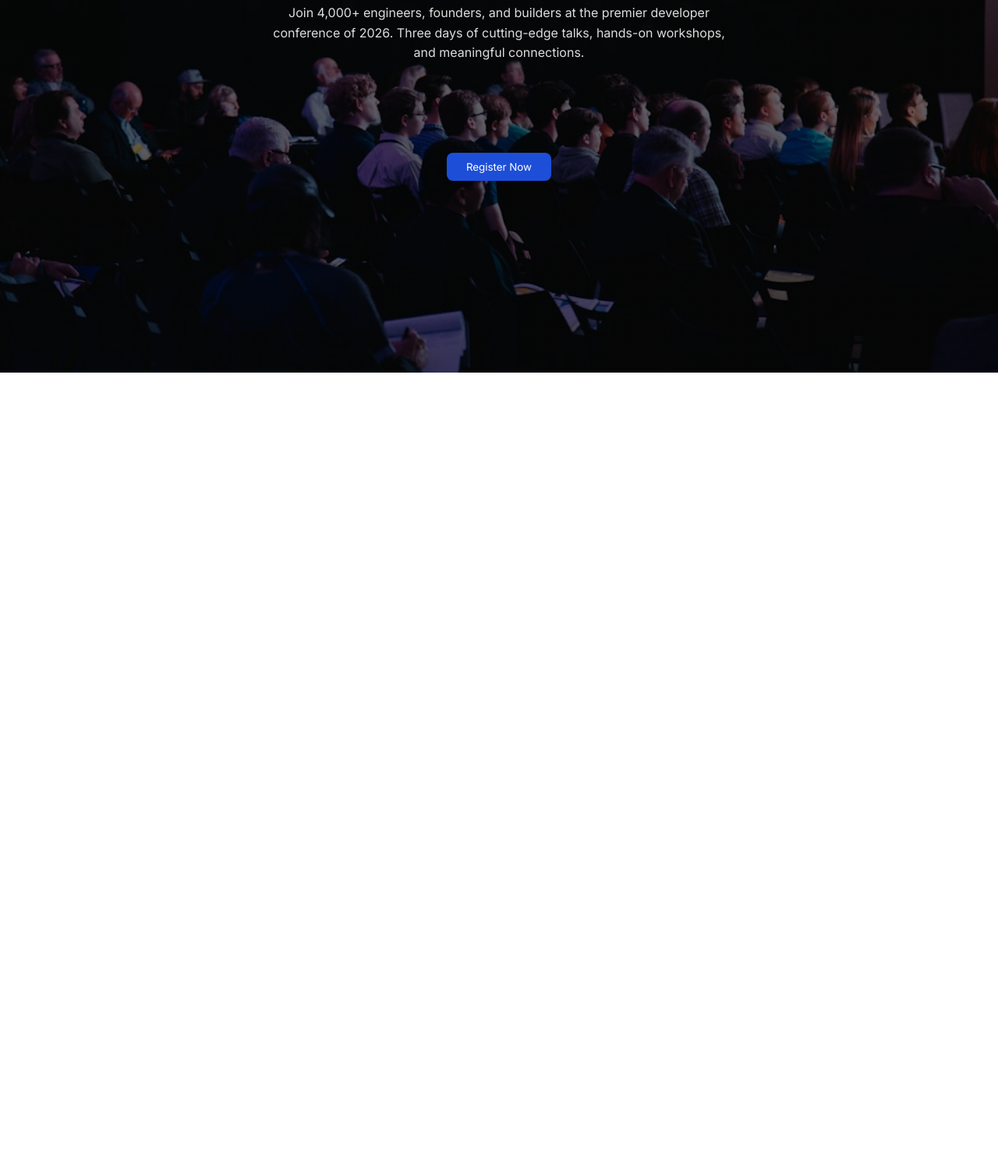
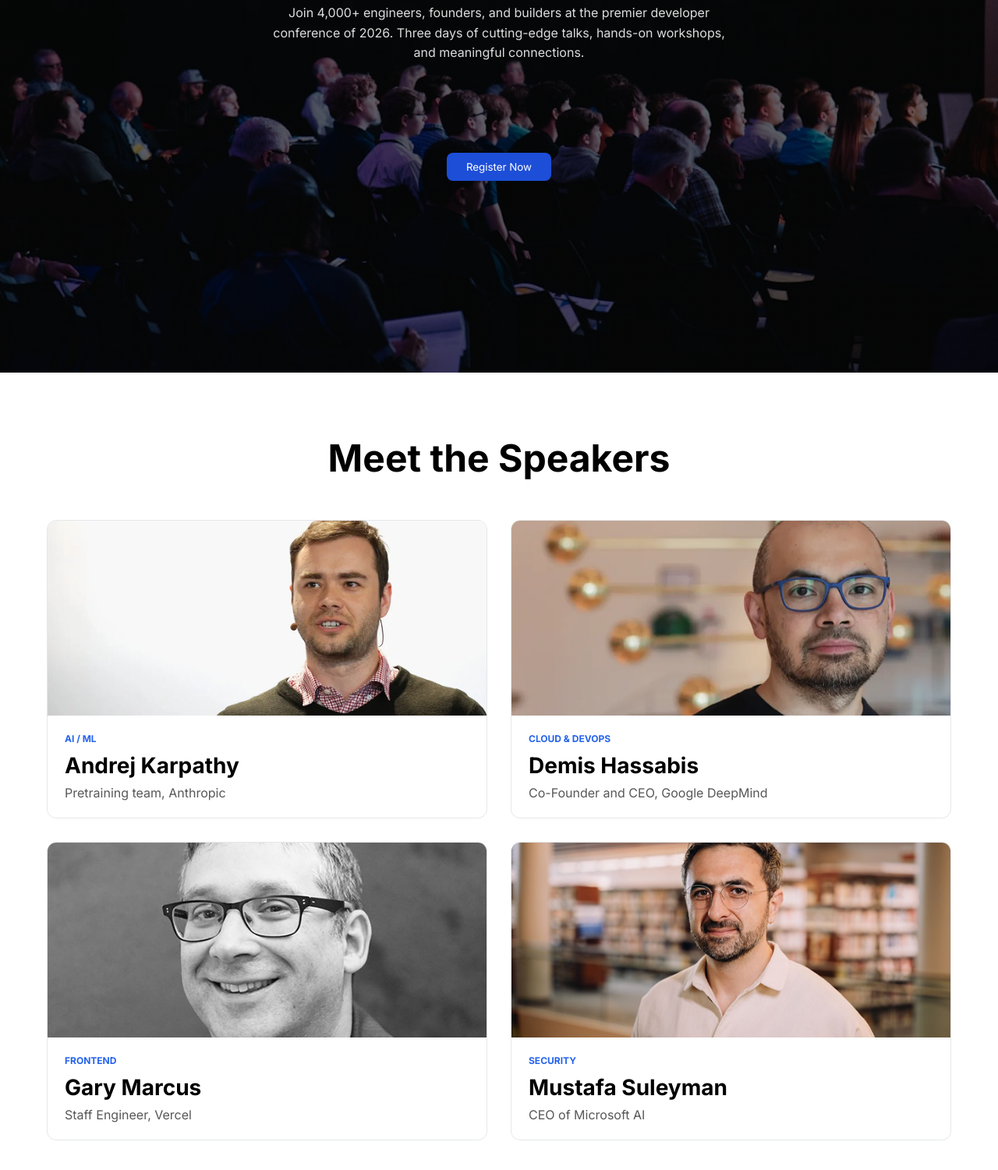
Before and after one commit to ireenhoqueph-cpu/b-14-assignment-01, a plain HTML site: page index.html in a window 1280 px wide. Shown: the part 315-1816 px from the top of the page at 78% size. Before the commit the page ends 800 px from the top, so only its background shows below. Drawn offline with Linux system fonts and the light colour scheme.

Commit message:
speakers section completed

```diff
--- a/index.html
+++ b/index.html
@@ -44,20 +44,75 @@
     <!-- Nav section ends -->
 
     <!-- Banner section start -->
-     <header>
+    <header>
         <div class="banner-content">
             <h1>
-            Code. <em>Connect.</em> Create
+                Code. <em>Connect.</em> Create
             </h1>
 
-            <p>Join 4,000+ engineers, founders, and builders at the premier developer <br> conference of 2026. Three days of cutting-edge talks, hands-on workshops, <br> and meaningful connections.</p>
+            <p>Join 4,000+ engineers, founders, and builders at the premier developer <br> conference of 2026. Three
+                days of cutting-edge talks, hands-on workshops, <br> and meaningful connections.</p>
 
             <button class="common-button">
                 Register Now
             </button>
         </div>
-     </header>
-     <!-- Banner section end -->
+    </header>
+    <!-- Banner section end -->
+
+
+    <!-- main section start -->
+    <main class="speakers">
+
+    <h1>Meet the Speakers</h1>
+
+    <div class="cards">
+
+        <div class="card">
+            <img src="./assets/andrej.png" alt="Andrej">
+
+            <div class="card-content">
+                <h6>AI / ML</h6>
+                <h4>Andrej Karpathy</h4>
+                <p>Pretraining team, Anthropic</p>
+            </div>
+        </div>
+
+        <div class="card">
+            <img src="./assets/demis.png" alt="Demis">
+
+            <div class="card-content">
+                <h6>CLOUD & DEVOPS</h6>
+                <h4>Demis Hassabis</h4>
+                <p>Co-Founder and CEO, Google DeepMind</p>
+            </div>
+        </div>
+
+        <div class="card">
+            <img src="./assets/gary.png" alt="Gary">
+
+            <div class="card-content">
+                <h6>FRONTEND</h6>
+                <h4>Gary Marcus</h4>
+                <p>Staff Engineer, Vercel</p>
+            </div>
+        </div>
+
+        <div class="card">
+            <img src="./assets/mustafa.png" alt="Mustafa">
+
+            <div class="card-content">
+                <h6>SECURITY</h6>
+                <h4>Mustafa Suleyman</h4>
+                <p>CEO of Microsoft AI</p>
+            </div>
+        </div>
+
+    </div>
+
+</main>
+    <!-- main section end -->
+
 </body>
 
 </html>
--- a/style.css
+++ b/style.css
@@ -76,3 +76,76 @@ header{
     color: #ddd;
     margin-bottom: 100px;
 }
+
+
+
+/* Whole Section */
+
+.speakers{
+    max-width: 1200px;
+    margin: 80px auto;
+    padding: 0 20px;
+}
+
+.speakers h1{
+    text-align: center;
+    font-size: 48px;
+    font-weight: 700;
+    margin-bottom: 50px;
+}
+
+/* Grid */
+
+.cards{
+    display: grid;
+    grid-template-columns: repeat(2, 1fr);
+    gap: 30px;
+}
+
+/* Card */
+
+.card{
+    background: #fff;
+    border: 1px solid #e5e7eb;
+    border-radius: 12px;
+    overflow: hidden;
+    transition: 0.3s;
+}
+
+.card:hover{
+    transform: translateY(-5px);
+    box-shadow: 0 10px 25px rgba(0,0,0,.08);
+}
+
+/* Image */
+
+.card img{
+    width: 100%;
+    height: 250px;
+    object-fit: cover;
+    display: block;
+}
+
+/* Text */
+
+.card-content{
+    padding: 22px;
+}
+
+.card-content h6{
+    color: #2563EB;
+    font-size: 12px;
+    font-weight: 700;
+    text-transform: uppercase;
+    margin-bottom: 10px;
+}
+
+.card-content h4{
+    font-size: 28px;
+    margin-bottom: 8px;
+}
+
+.card-content p{
+    color: #575757;
+    font-size: 16px;
+}
```
